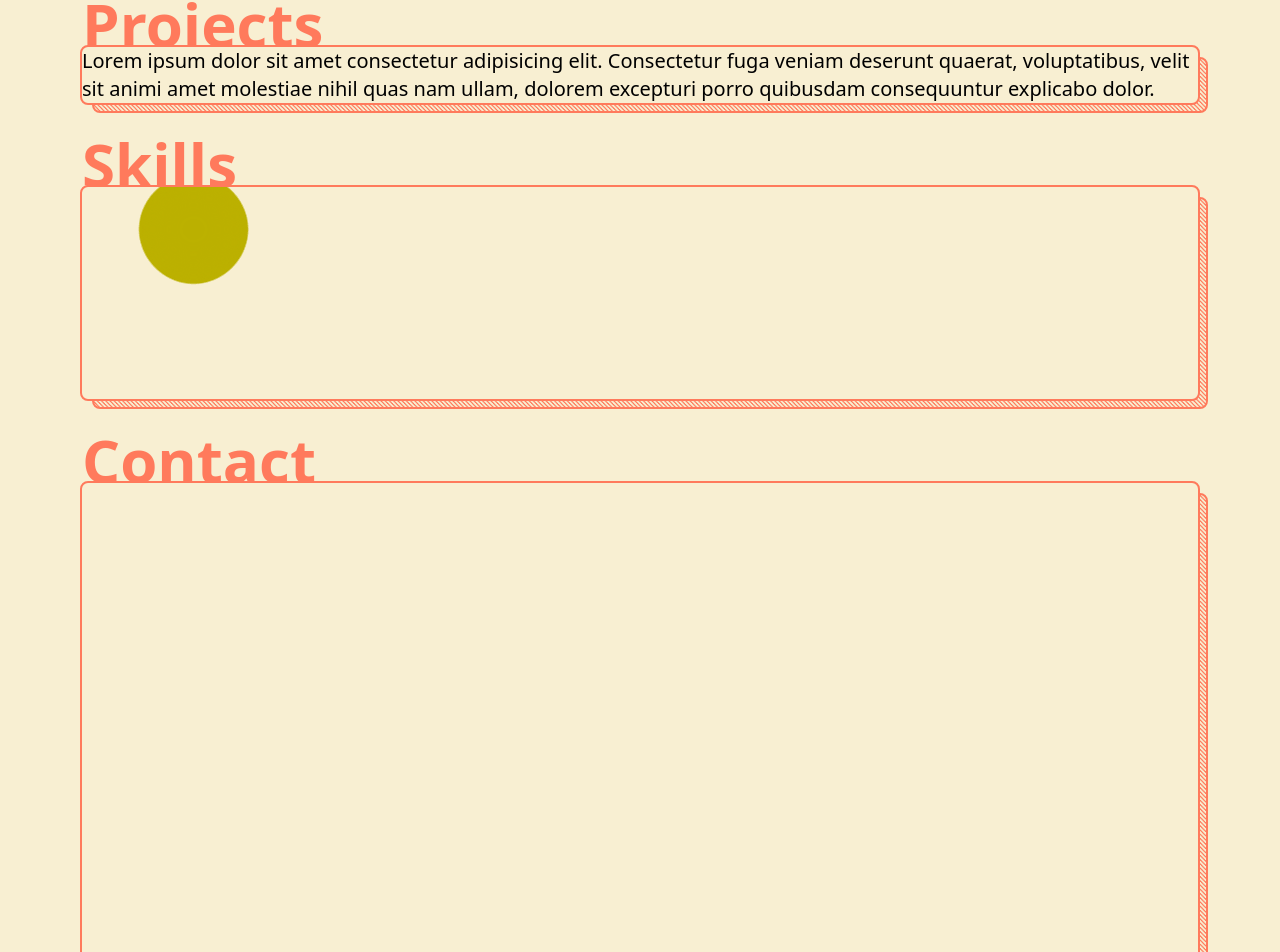
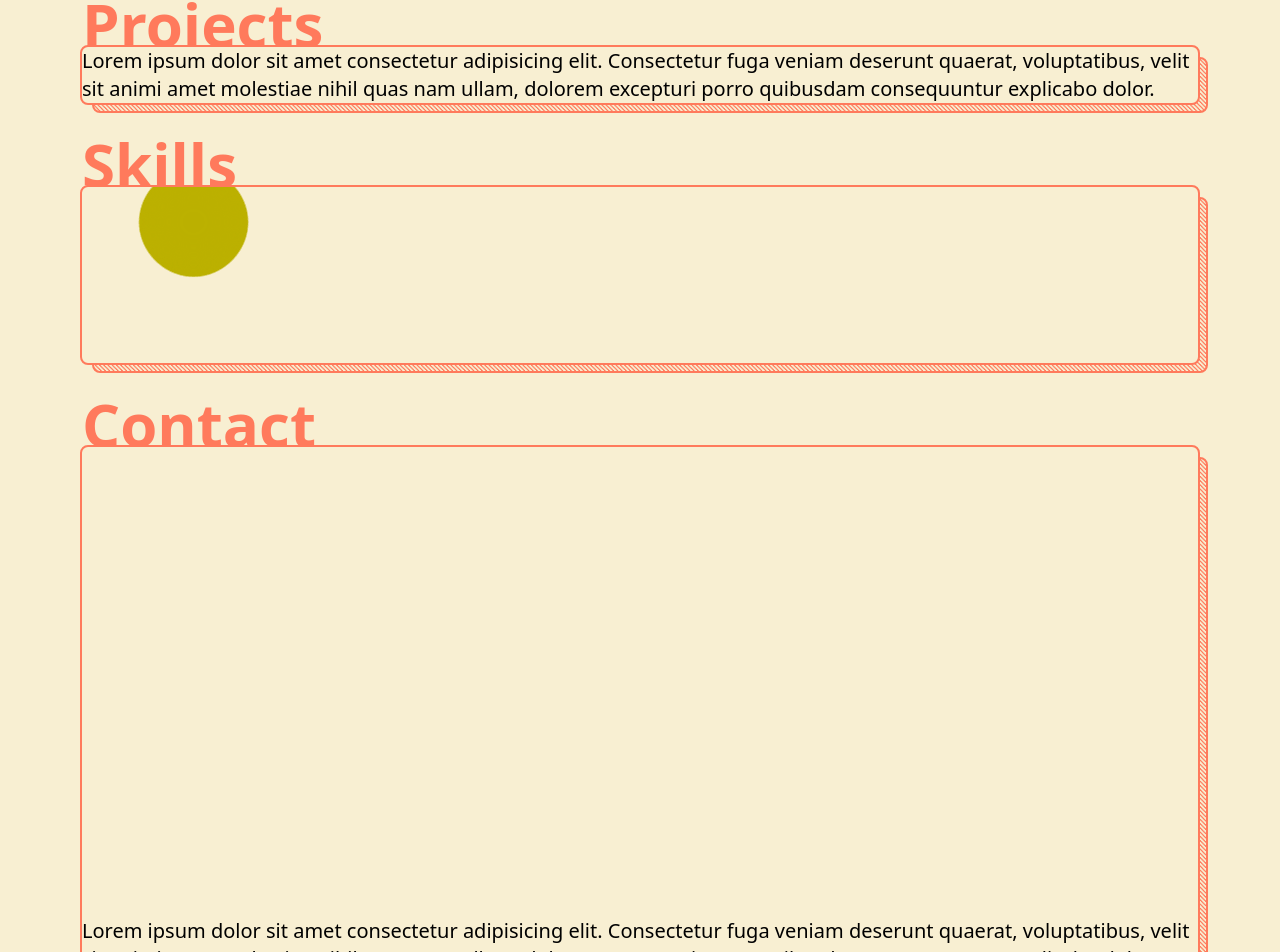
Before and after one commit to Tony-Villa/portfolio-3, a SvelteKit app: page / in a window 1280 px wide. Shown: the part 923-1875 px from the top of the page. Built offline with nearby package versions, Linux system fonts and the light colour scheme.

Commit message:
fix: min height skills section

```diff
--- a/src/routes/+page.svelte
+++ b/src/routes/+page.svelte
@@ -21,7 +21,7 @@
   <section>
     <Projects />
   </section>
-  <section class="min-h-[30%]">
+  <section class="min-h-[25%]">
     <Skills />
   </section>
   <section class="min-h-[1000px]">
```
